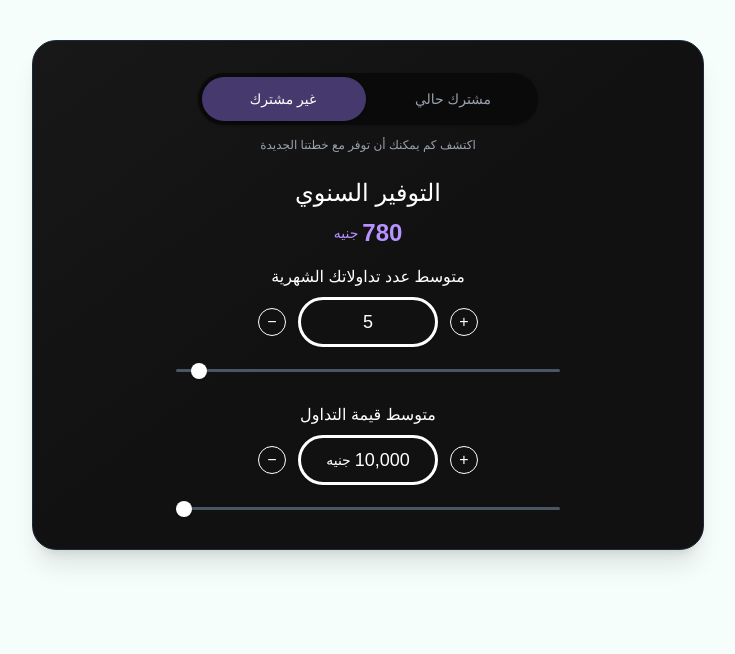
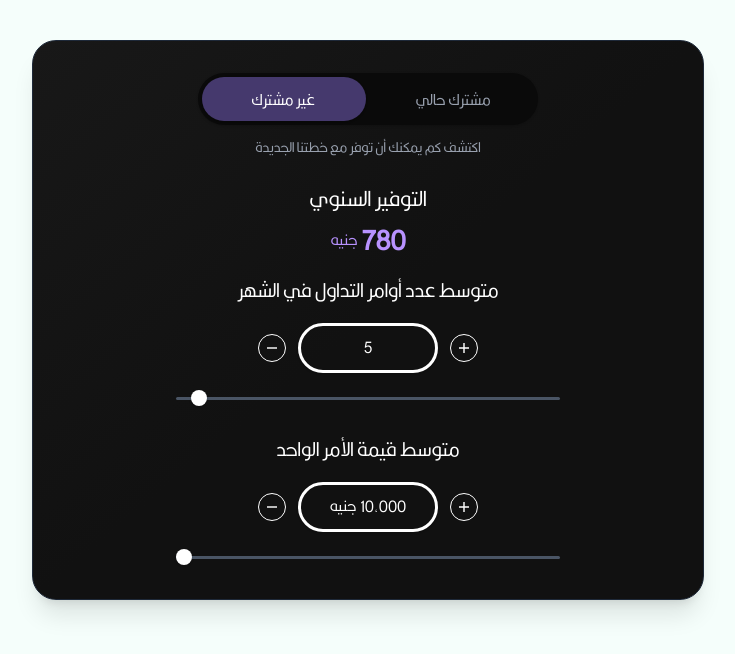
Before and after one commit to hishamjazzar/savings-widget-landing, a Next.js app: page /ar in a window 1280 px wide. Shown: the top 654 px of the page, without its empty margins (272-1007 px from the left). Built offline with nearby package versions, Linux system fonts and the light colour scheme.

Commit message:
font-adjusted

```diff
--- a/app/components/SavingsCalculator.tsx
+++ b/app/components/SavingsCalculator.tsx
@@ -56,7 +56,7 @@ export default function SavingsWidget({ locale = 'en' }: SavingsWidgetProps) {
   const buttonClass = `
     h-7 w-7 rounded-full border border-white text-white
     hover:bg-gray-800 transition-all duration-200
-    flex items-center justify-center font-medium text-base bg-transparent
+    flex items-center justify-center bg-transparent
   `;
   const valueBox = `
     text-white text-lg font-medium border-[3px] border-white
@@ -84,6 +84,18 @@ export default function SavingsWidget({ locale = 'en' }: SavingsWidgetProps) {
     z-10 w-[164px] text-center text-sm transition-colors duration-200
   `;
 
+  const MinusIcon = () => (
+    <svg width="10" height="2" viewBox="0 0 14 2" fill="none" xmlns="http://www.w3.org/2000/svg">
+      <path d="M14 1H0" stroke="white" strokeWidth="2"/>
+    </svg>
+  );
+
+  const PlusIcon = () => (
+    <svg width="10" height="10" viewBox="0 0 14 14" fill="none" xmlns="http://www.w3.org/2000/svg">
+      <path d="M7 0V14M14 7H0" stroke="white" strokeWidth="2"/>
+    </svg>
+  );
+
   const handleAvgTradeValueChange = (newValue: number) => {
     // Ensure the value is rounded to the nearest 1000
     const roundedValue = Math.round(newValue / 1000) * 1000;
@@ -104,14 +116,17 @@ export default function SavingsWidget({ locale = 'en' }: SavingsWidgetProps) {
             aria-checked={subscriptionType === 'old'}
           >
             <span className={toggleButtonClass} />
-            <span className={`${toggleTextClass} ${subscriptionType === 'none' ? 'text-white' : 'text-gray-400'}`}>
+            <span className={`${toggleTextClass} ${subscriptionType === 'none' ? 'text-white' : 'text-gray-400'}`}
+                  style={{ fontFamily: isRTL ? 'Kalligraaf Arabic' : 'DM Sans, sans-serif' }}>
               {t.savings.toggleLabels.nonSubscriber}
             </span>
-            <span className={`${toggleTextClass} ${subscriptionType === 'old' ? 'text-white' : 'text-gray-400'}`}>
+            <span className={`${toggleTextClass} ${subscriptionType === 'old' ? 'text-white' : 'text-gray-400'}`}
+                  style={{ fontFamily: isRTL ? 'Kalligraaf Arabic' : 'DM Sans, sans-serif' }}>
               {t.savings.toggleLabels.existingSubscriber}
             </span>
           </button>
-          <p className="text-gray-400 text-center text-xs font-normal max-w-sm">
+          <p className="text-gray-400 text-center text-xs font-normal max-w-sm"
+             style={{ fontFamily: isRTL ? 'Kalligraaf Arabic' : 'DM Sans, sans-serif' }}>
             {subscriptionType === 'none'
               ? t.savings.nonSubscriberMessage
               : t.savings.oldSubscriberMessage}
@@ -120,7 +135,8 @@ export default function SavingsWidget({ locale = 'en' }: SavingsWidgetProps) {
 
         {savings !== null && (
           <div className="text-center mb-4">
-            <div className="text-2xl font-medium text-white mb-2" style={{ fontFamily: 'DM Sans, sans-serif' }}>
+            <div className={`text-2xl font-medium text-white mb-2 ${isRTL ? 'text-2xl' : ''}`}
+                 style={{ fontFamily: isRTL ? 'Kalligraaf Arabic' : 'DM Sans, sans-serif' }}>
               {t.savings.annualSavings}
             </div>
             <div className="flex justify-center items-end">
@@ -128,7 +144,8 @@ export default function SavingsWidget({ locale = 'en' }: SavingsWidgetProps) {
                 {t.savings.currencyPosition === 'left' && (
                   <span className="text-sm text-[#B892FF]">{t.savings.currency}</span>
                 )}
-                <span className="text-2xl font-bold text-[#B892FF]" style={{ fontFamily: 'DM Sans, sans-serif' }}>
+                <span className={`text-2xl font-bold text-[#B892FF] ${isRTL ? 'text-3xl' : ''}`}
+                      style={{ fontFamily: isRTL ? 'Kalligraaf Arabic' : 'DM Sans, sans-serif' }}>
                   {savings.toLocaleString('en-US')}
                 </span>
                 {t.savings.currencyPosition === 'right' && (
@@ -142,15 +159,20 @@ export default function SavingsWidget({ locale = 'en' }: SavingsWidgetProps) {
         <div className="flex flex-col items-center space-y-6">
           {/* Trades per month */}
           <div className="space-y-3 w-full max-w-md">
-            <h3 className="text-base font-medium text-white text-center mb-2" style={{ fontFamily: 'DM Sans, sans-serif' }}>
+            <h3 className="text-base font-medium text-white text-center mb-4"
+                style={{ fontFamily: isRTL ? 'Kalligraaf Arabic' : 'DM Sans, sans-serif' }}>
               {t.savings.tradesPerMonth}
             </h3>
             <div className="flex items-center justify-center gap-3 mb-2">
-              <button className={buttonClass} onClick={() => setTrades(t => Math.max(1, t - 1))}>−</button>
-              <div className={valueBox}>
+              <button className={buttonClass} onClick={() => setTrades(t => Math.max(1, t - 1))}>
+                <MinusIcon />
+              </button>
+              <div className={valueBox} style={{ fontFamily: isRTL ? 'Kalligraaf Arabic' : 'DM Sans, sans-serif' }}>
                 {trades.toLocaleString('en-US')}
               </div>
-              <button className={buttonClass} onClick={() => setTrades(t => Math.min(100, t + 1))}>+</button>
+              <button className={buttonClass} onClick={() => setTrades(t => Math.min(100, t + 1))}>
+                <PlusIcon />
+              </button>
             </div>
             <div className="px-8">
               <input
@@ -168,16 +190,16 @@ export default function SavingsWidget({ locale = 'en' }: SavingsWidgetProps) {
 
           {/* Average trade value */}
           <div className="space-y-3 w-full max-w-md">
-            <h3 className="text-base font-medium text-white text-center mb-2" style={{ fontFamily: 'DM Sans, sans-serif' }}>
+            <h3 className="text-base font-medium text-white text-center mb-4"
+                style={{ fontFamily: isRTL ? 'Kalligraaf Arabic' : 'DM Sans, sans-serif' }}>
               {t.savings.valuePerTrade}
             </h3>
             <div className="flex items-center justify-center gap-3 mb-2">
-              <button
-                className={buttonClass}
-                onClick={() => handleAvgTradeValueChange(avgTradeValue - 1000)}
-              >−</button>
+              <button className={buttonClass} onClick={() => handleAvgTradeValueChange(avgTradeValue - 1000)}>
+                <MinusIcon />
+              </button>
               <div className={`${valueBox} relative`}>
-                <div className="flex items-center gap-1">
+                <div className="flex items-center gap-1" style={{ fontFamily: isRTL ? 'Kalligraaf Arabic' : 'DM Sans, sans-serif' }}>
                   {t.savings.currencyPosition === 'left' && (
                     <span className="text-sm text-white">{t.savings.currency}</span>
                   )}
@@ -187,10 +209,9 @@ export default function SavingsWidget({ locale = 'en' }: SavingsWidgetProps) {
                   )}
                 </div>
               </div>
-              <button
-                className={buttonClass}
-                onClick={() => handleAvgTradeValueChange(avgTradeValue + 1000)}
-              >+</button>
+              <button className={buttonClass} onClick={() => handleAvgTradeValueChange(avgTradeValue + 1000)}>
+                <PlusIcon />
+              </button>
             </div>
             <div className="px-8">
               <input
--- a/app/globals.css
+++ b/app/globals.css
@@ -1,4 +1,13 @@
 @import "tailwindcss";
+
+/* Import Kalligraaf Arabic Light font */
+@font-face {
+  font-family: 'Kalligraaf Arabic';
+  src: url('/fonts/KalligraafArabicLight.ttf') format('truetype');
+  font-weight: 300;
+  font-style: normal;
+  font-display: swap;
+}
 
 /* 🌈 Thndr Brand Palette Setup */
 :root {
@@ -6,7 +15,7 @@
   --brand-fg: #121212;         /* deep gray/black for text */
   --brand-accent: #22c55e;     /* neon green */
   --brand-font-heading: 'DM Sans', sans-serif;
-  --brand-font-body: 'DM Sans', sans-serif;
+  --brand-font-body: 'DM Sans', 'Kalligraaf Arabic', sans-serif;
 }
 
 @media (prefers-color-scheme: dark) {
@@ -69,3 +78,20 @@ body {
   border-radius: 5px;
   border: none;
 }
+
+/* RTL (Arabic) text size adjustments */
+.rtl {
+  font-size: 1.15em; /* 15% bigger for Arabic text */
+}
+
+.rtl h3 {
+  font-size: 1.2em;
+}
+
+.rtl .text-sm {
+  font-size: 0.95em; /* Slightly bigger than default small text */
+}
+
+.rtl .text-xs {
+  font-size: 0.85em; /* Slightly bigger than default extra small text */
+}
--- a/app/translations/ar.ts
+++ b/app/translations/ar.ts
@@ -2,8 +2,8 @@ export const ar = {
   savings: {
     title: "التوفير",
     annualSavings: "التوفير السنوي",
-    tradesPerMonth: "متوسط عدد تداولاتك الشهرية",
-    valuePerTrade: "متوسط قيمة التداول",
+    tradesPerMonth: "متوسط عدد أوامر التداول في الشهر",
+    valuePerTrade: "متوسط قيمة الأمر الواحد",
     currency: "جنيه",
     currencyPosition: "left",
     nonSubscriberMessage: "اكتشف كم يمكنك أن توفر مع خطتنا الجديدة",
```
Also changed, not shown: public/fonts/KalligraafArabicLight.ttf (added).
